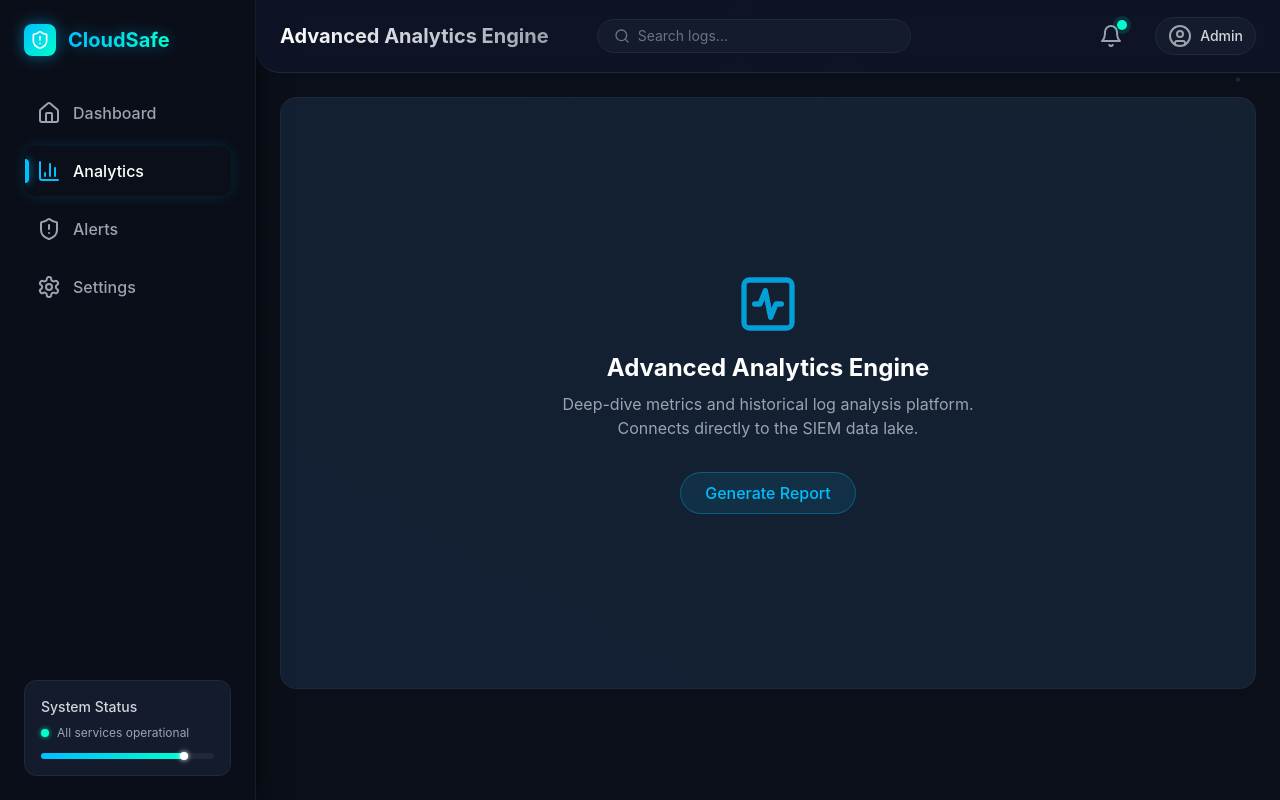
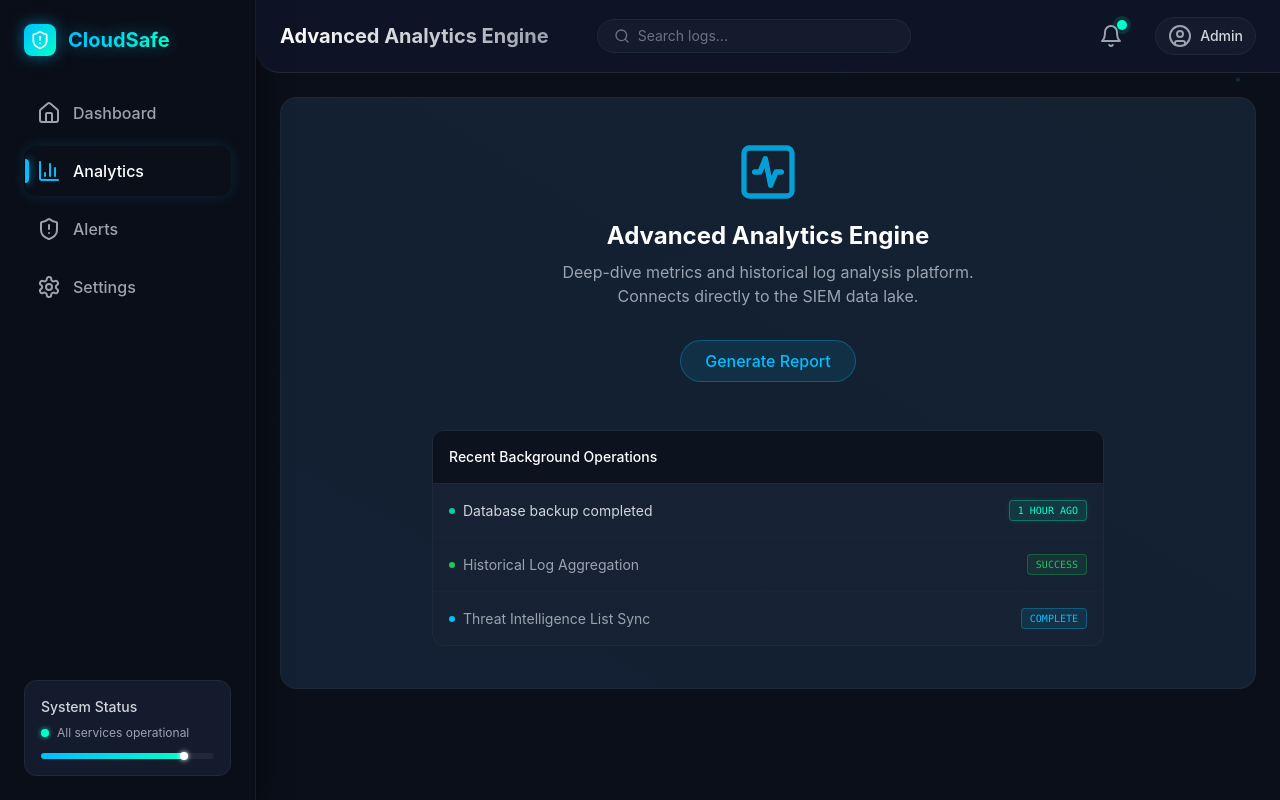
Before and after one commit to SimranGur9335/CloudSafe-Smart-Cloud-Monitoring-Platform, a React (Vite) app in the folder Frontend/: page / in a window 1280 px wide. Both pictures are taken after a click on the button "Analytics". Built offline with nearby package versions, Linux system fonts and the light colour scheme.

Commit message:
Add precise visible targets for notification navigation tracking

```diff
--- a/Frontend/src/pages/Dashboard.jsx
+++ b/Frontend/src/pages/Dashboard.jsx
@@ -145,7 +145,7 @@ export default function Dashboard() {
               transition={{ duration: 0.5 }}
               className="flex-1 h-screen overflow-y-auto relative"
             >
-              <Navbar activeTab={activeTab} setActiveTab={setActiveTab} />
+              <Navbar activeTab={activeTab} setActiveTab={setActiveTab} setSettingsView={setSettingsView} />
 
               <AnimatePresence mode="wait">
                 {activeTab === "dashboard" && (
@@ -225,6 +225,24 @@ export default function Dashboard() {
                         />
                         <span id="gen-btn-text" className="font-medium">Generate Report</span>
                       </motion.button>
+
+                      <div className="w-full max-w-2xl mt-12 bg-gray-800/30 border border-gray-800 rounded-xl overflow-hidden text-left z-10 transition-all">
+                        <div className="p-4 border-b border-gray-800 bg-[#0b0f19]/80 backdrop-blur"><h3 className="text-white font-medium text-sm">Recent Background Operations</h3></div>
+                        <div className="p-0">
+                          <div className="flex justify-between p-4 border-b border-gray-800/50 hover:bg-white/5 items-center transition-colors">
+                            <span className="text-sm text-gray-300 flex items-center gap-2"><div className="w-1.5 h-1.5 bg-neon-cyan rounded-full animate-pulse"></div>Database backup completed</span>
+                            <span className="text-[10px] text-neon-cyan border border-neon-cyan/30 bg-neon-cyan/10 px-2 py-0.5 rounded font-mono shadow-[0_0_5px_rgba(0,255,204,0.1)]">1 HOUR AGO</span>
+                          </div>
+                          <div className="flex justify-between p-4 border-b border-gray-800/50 hover:bg-white/5 items-center transition-colors">
+                            <span className="text-sm text-gray-400 flex items-center gap-2"><div className="w-1.5 h-1.5 bg-green-500 rounded-full"></div>Historical Log Aggregation</span>
+                            <span className="text-[10px] text-green-500 border border-green-500/30 bg-green-500/10 px-2 py-0.5 rounded font-mono">SUCCESS</span>
+                          </div>
+                          <div className="flex justify-between p-4 hover:bg-white/5 items-center transition-colors">
+                            <span className="text-sm text-gray-400 flex items-center gap-2"><div className="w-1.5 h-1.5 bg-neon-blue rounded-full"></div>Threat Intelligence List Sync</span>
+                            <span className="text-[10px] text-neon-blue border border-neon-blue/30 bg-neon-blue/10 px-2 py-0.5 rounded font-mono">COMPLETE</span>
+                          </div>
+                        </div>
+                      </div>
                     </div>
                   </motion.div>
                 )}
@@ -255,7 +273,7 @@ export default function Dashboard() {
                               <ShieldAlert className="w-5 h-5" />
                             </div>
                             <div>
-                              <h3 className={`font-medium transition-colors ${expandedAlert === i ? 'text-neon-red' : 'text-white'}`}>Unauthorized Access Attempt Blocked</h3>
+                              <h3 className={`font-medium transition-colors ${expandedAlert === i ? 'text-neon-red' : 'text-white'}`}>{i === 1 ? 'Unusual login attempt detected' : 'Unauthorized Access Attempt Blocked'}</h3>
                               <span className="text-sm text-gray-500 font-mono">IP: 192.168.1.{i * 10} • Port: 22</span>
                             </div>
                           </div>
@@ -340,6 +358,16 @@ export default function Dashboard() {
                           }`}
                         >
                           <span className="font-medium">Webhooks</span>
+                        </motion.div>
+                        <motion.div
+                          whileHover={{ scale: 1.05 }}
+                          whileTap={{ scale: 0.95 }}
+                          onClick={() => setSettingsView(settingsView === 'users' ? null : 'users')}
+                          className={`w-36 h-12 rounded-xl border flex flex-col items-center justify-center cursor-pointer transition-colors ${
+                            settingsView === 'users' ? 'bg-purple-500/10 border-purple-500 text-purple-400 shadow-[0_0_10px_rgba(168,85,247,0.2)]' : 'border-gray-700 bg-gray-800/50 text-gray-400 hover:border-purple-500/50 hover:text-purple-400/80'
+                          }`}
+                        >
+                          <span className="font-medium">Access Control</span>
                         </motion.div>
                       </div>
 
@@ -450,6 +478,38 @@ export default function Dashboard() {
                                   </motion.div>
                                 ))}
                               </AnimatePresence>
+                            </div>
+                          </motion.div>
+                        )}
+                        {settingsView === 'users' && (
+                          <motion.div
+                            key="users-view"
+                            initial={{ opacity: 0, height: 0, y: -20 }}
+                            animate={{ opacity: 1, height: 'auto', y: 0 }}
+                            exit={{ opacity: 0, height: 0, y: -20 }}
+                            className="w-full max-w-2xl mt-8 text-left bg-[#0b0f19] p-6 rounded-xl border border-gray-800/50 shadow-xl shrink-0 mb-10 overflow-visible"
+                          >
+                            <div className="flex justify-between items-center mb-6">
+                              <h3 className="text-white font-medium text-lg">Platform Users & Roles</h3>
+                              <button className="px-4 py-1.5 bg-purple-500/10 text-purple-400 border border-purple-500/30 rounded-lg text-sm hover:bg-purple-500 hover:text-white transition-colors">
+                                Invite User
+                              </button>
+                            </div>
+                            <div className="space-y-4 w-full">
+                              <div className="p-4 bg-gray-800/30 border border-gray-800 rounded-lg flex justify-between items-center transition-all hover:border-gray-600">
+                                <div>
+                                  <div className="text-white font-medium flex items-center gap-3"><span className="w-1.5 h-1.5 rounded-full bg-purple-500 animate-[pulse_2s_ease-in-out_Infinity] shadow-[0_0_5px_rgba(168,85,247,0.8)]"></span>New admin user added</div>
+                                  <div className="text-gray-500 font-mono text-xs mt-1 ml-4">harrison.admin@cloudsafe.internal</div>
+                                </div>
+                                <span className="px-3 py-1 bg-purple-500/10 border border-purple-500/20 text-purple-400 text-[11px] font-mono rounded-md shadow-[0_0_8px_rgba(168,85,247,0.1)]">SUPERADMIN</span>
+                              </div>
+                              <div className="p-4 bg-gray-800/30 border border-gray-800 rounded-lg flex justify-between items-center transition-all hover:border-gray-600">
+                                <div>
+                                  <div className="text-white font-medium flex items-center gap-3"><span className="w-1.5 h-1.5 rounded-full bg-gray-500"></span>SimranGur9335</div>
+                                  <div className="text-gray-500 font-mono text-xs mt-1 ml-4">simran.gur@example.com</div>
+                                </div>
+                                <span className="px-3 py-1 bg-neon-cyan/10 border border-neon-cyan/20 text-neon-cyan text-[11px] font-mono rounded-md">OWNER</span>
+                              </div>
                             </div>
                           </motion.div>
                         )}
```
